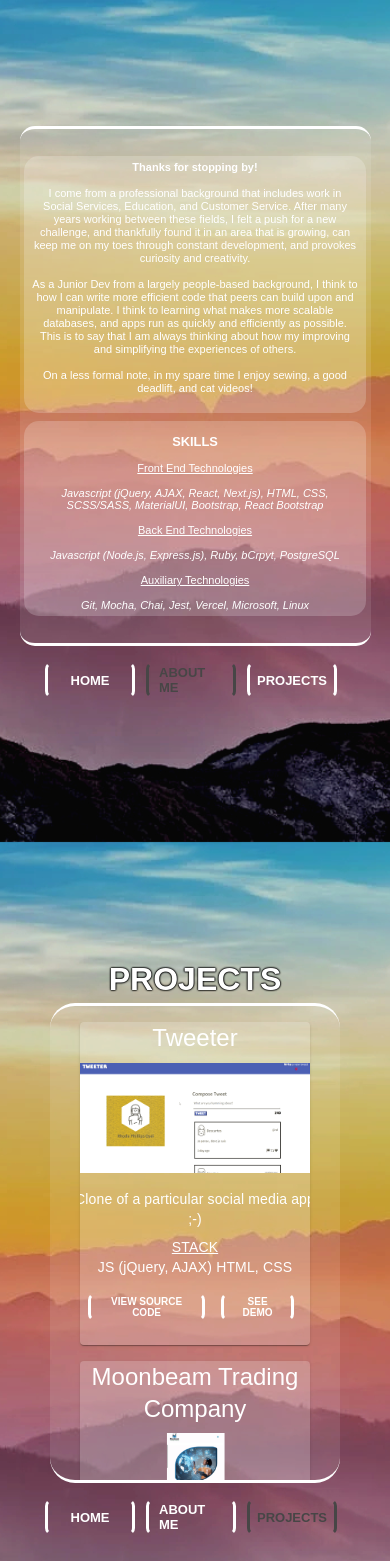
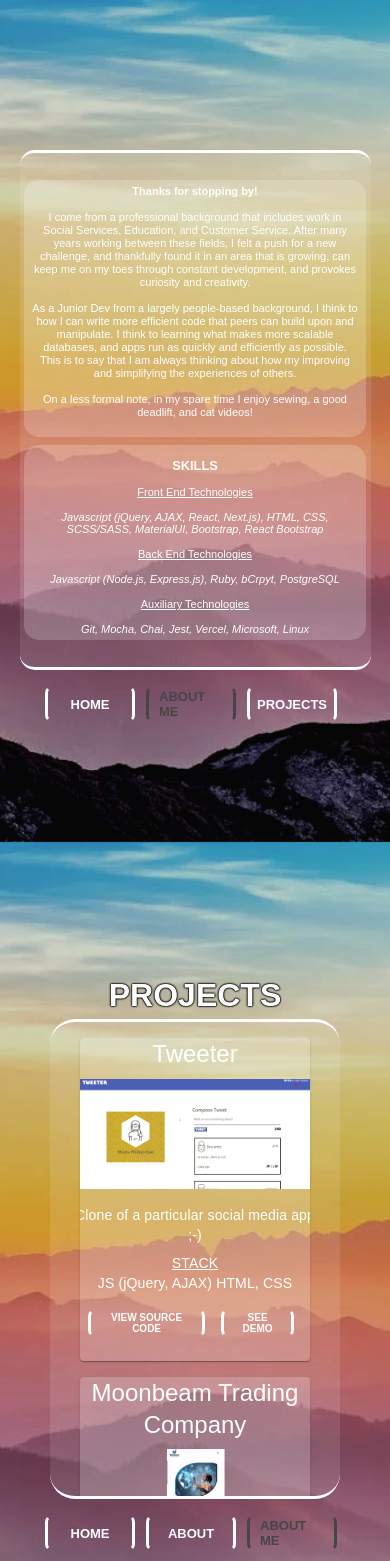
Before and after one commit to rphillipsosei/rhoda-portfolio, a Next.js app: page / in a window 390 px wide. Shown: the part 942-2503 px from the top of the page. Built offline with nearby package versions, Linux system fonts and the light colour scheme; a web font is replaced by a local one.

Commit message:
fix routing issues

```diff
--- a/components/Projects.js
+++ b/components/Projects.js
@@ -146,13 +146,13 @@ export default function Projects() {
               <a>HOME</a>
             </span>
           </Link>
-
-          <span className={styles.pagebtn}><a>ABOUT ME</a></span>
-          <Link href="/#about">
-            <span className={styles.disabledbutton}>
-              <a>PROJECTS</a>
+            <Link href="/#about">
+            <span className={styles.pagebtn}>
+              <a>ABOUT</a>
             </span>
           </Link>
+          <span className={styles.disabledbutton}><a>ABOUT ME</a></span>
+
 
         </div>
       </div>
--- a/styles/About.module.css
+++ b/styles/About.module.css
@@ -309,7 +309,7 @@ margin-top: 15rem;
   .aboutbox {
     height: 520px;
     padding: 0 0.3rem;
-    margin-top: -1rem;
+    margin-top: 2rem;
   }
 
   .aboutbtn {
--- a/styles/Projects.module.css
+++ b/styles/Projects.module.css
@@ -251,14 +251,14 @@
     padding-top: 8rem;
   }
   .projectscontainer h1{
-    margin-top: -2rem;
+    margin-top: 0rem;
     /* border: 1px solid blue */
   }
 
   .projectsbox {
     height: 600px;
     margin-top: -1rem;
-    width: 86%;
+    width: 90%;
     display: flex;
 
   }
```
